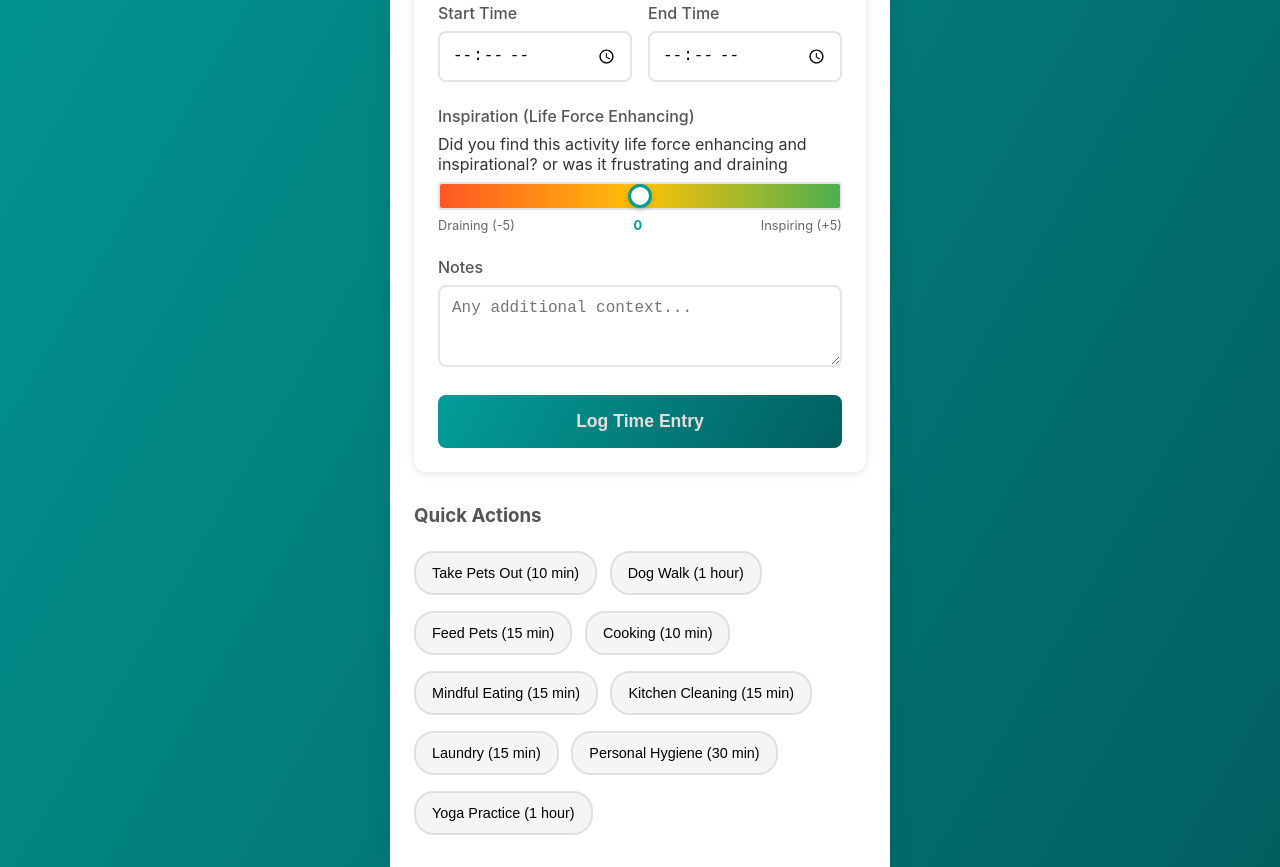
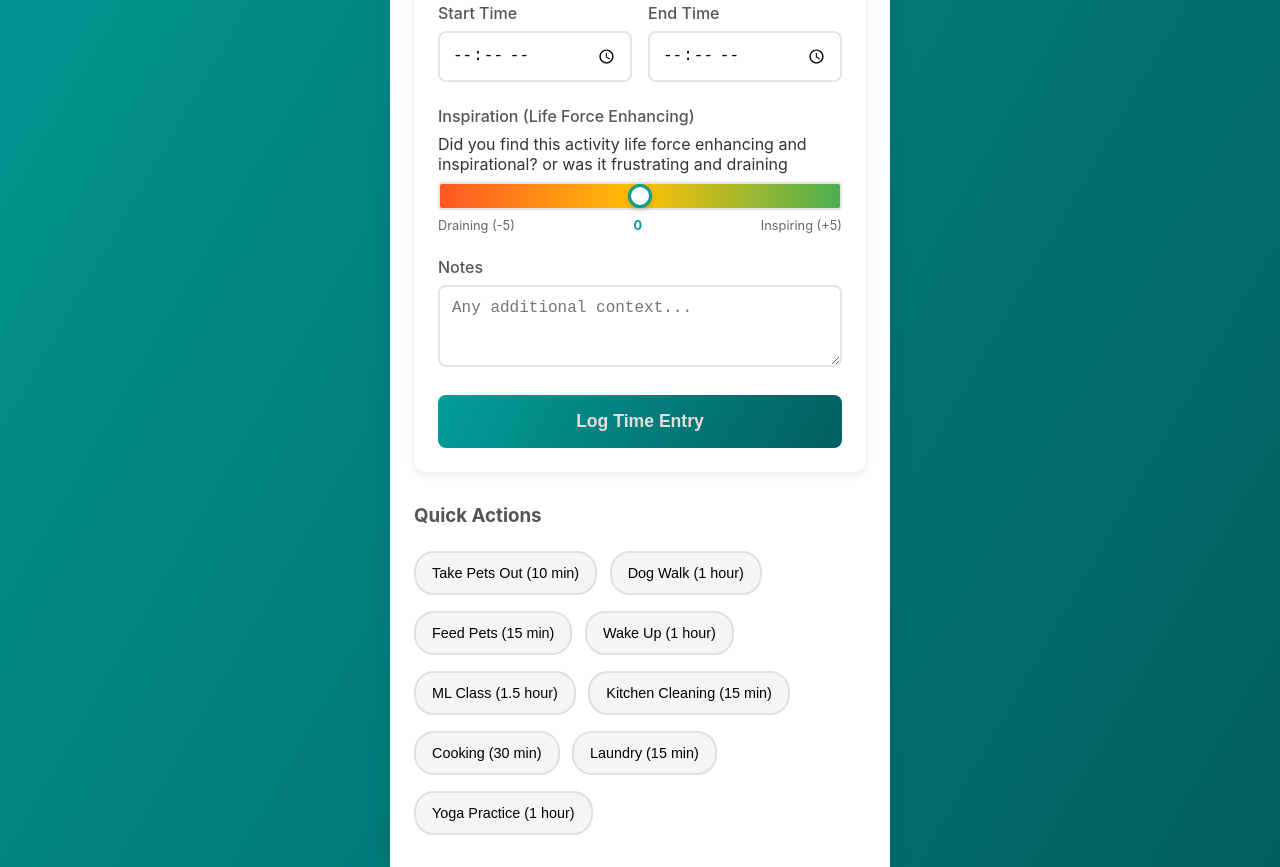
Before and after one commit to LaurenSCarter/quickAnalyticsPWA, a website: page index.html in a window 1280 px wide. Shown: the part 571-1438 px from the top of the page. Drawn offline with Linux system fonts and the light colour scheme.

Commit message:
Adjust quick actions

```diff
--- a/index.html
+++ b/index.html
@@ -116,11 +116,11 @@
                 <button class="quick-btn" data-category="Home Management" data-task="Pet Care" data-subcategory="Take Pets Out" data-duration="10">Take Pets Out (10 min)</button>
                 <button class="quick-btn" data-category="Home Management" data-task="Pet Care" data-subcategory="Dog Walk" data-duration="60">Dog Walk (1 hour)</button>
                 <button class="quick-btn" data-category="Home Management" data-task="Pet Care" data-subcategory="Feed Pets" data-duration="15">Feed Pets (15 min)</button>
-                <button class="quick-btn" data-category="Home Management" data-task="Cooking" data-subcategory="Breakfast" data-duration="10">Cooking (10 min)</button>
-                <button class="quick-btn" data-category="Health" data-task="Body Care" data-subcategory="Mindful Eating" data-duration="15">Mindful Eating (15 min)</button>
+                <button class="quick-btn" data-category="Health" data-task="Life Overhead" data-subcategory="Wake up" data-duration="60">Wake Up (1 hour)</button>
+                <button class="quick-btn" data-category="Ascension Pathway" data-task="Class" data-subcategory="Replay" data-duration="90">ML Class (1.5 hour)</button>
                 <button class="quick-btn" data-category="Home Management" data-task="Cleaning" data-subcategory="Kitchen" data-duration="15">Kitchen Cleaning (15 min)</button>
+                <button class="quick-btn" data-category="Home Management" data-task="Cooking" data-subcategory="Food Prep" data-duration="30">Cooking (30 min)</button>
                 <button class="quick-btn" data-category="Home Management" data-task="Cleaning" data-subcategory="Laundry" data-duration="15">Laundry (15 min)</button>
-                <button class="quick-btn" data-category="Health" data-task="Body Care" data-subcategory="Personal Hygiene" data-duration="30">Personal Hygiene (30 min)</button>
                 <button class="quick-btn" data-category="Health" data-task="Yoga" data-subcategory="Practice" data-duration="60">Yoga Practice (1 hour)</button>
             </div>
 
```
